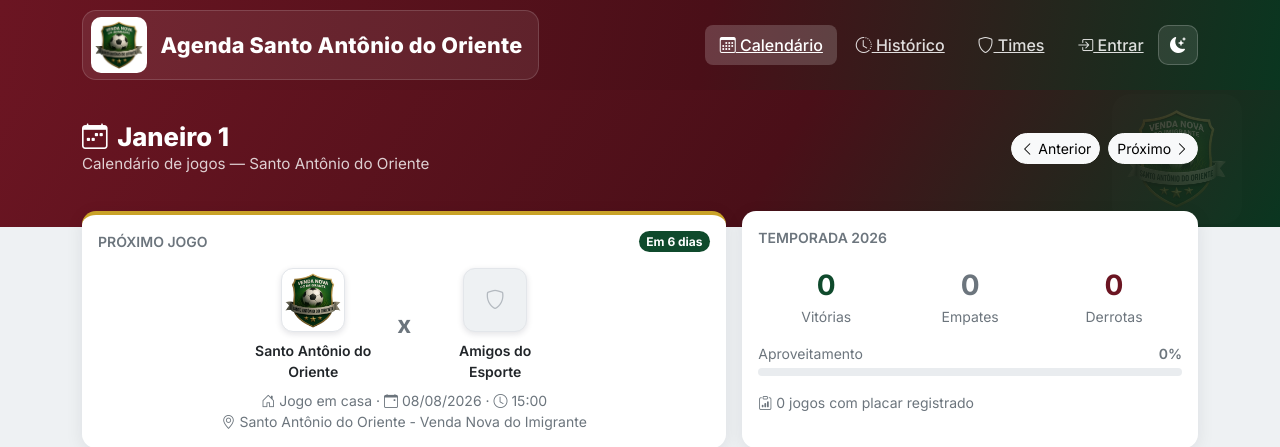
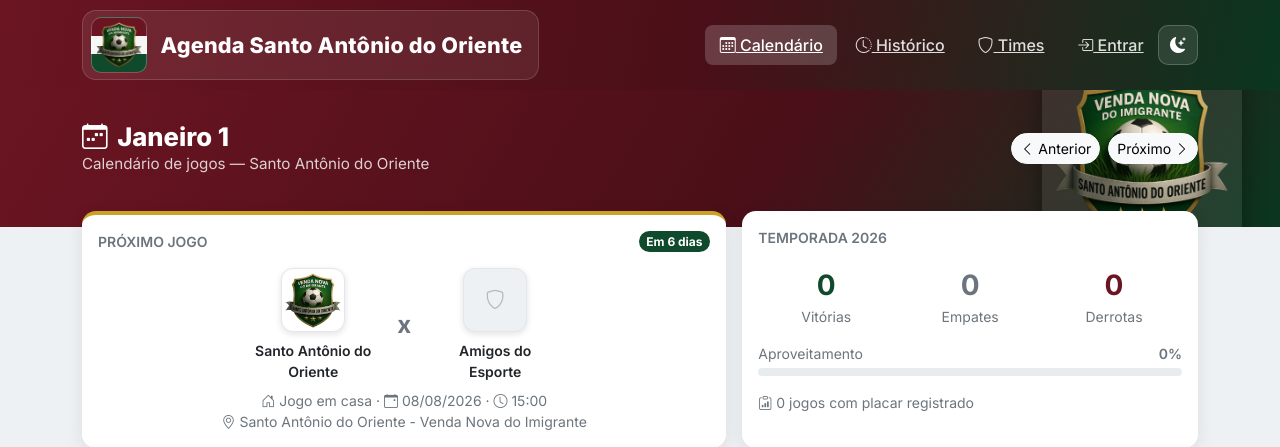
Before and after one commit to leomodolosa-boop/santo-antonio-agenda, a Flask app: page /calendario/1/1 in a window 1280 px wide. Shown: the top 447 px of the page. Run offline with Flask 3, Linux system fonts and the light colour scheme; data comes from the database, SQL or seed files in the repository; data that the repository does not hold is empty.

Commit message:
Ajusta escudo na navbar e no hero
Logo pequeno da navbar ganha fundo tricolor (grená/branco/verde) igual
ao restante da marca, em vez de fundo branco liso. O escudo grande no
canto do hero deixa de ser uma marca d'água apagada e passa a aparecer
nítido, maior e com sombra, como elemento visual de destaque.

```diff
--- a/templates/base.html
+++ b/templates/base.html
@@ -71,7 +71,14 @@
     }
     .navbar-brand img {
       height: 56px; width: 56px; object-fit: contain; flex-shrink: 0;
-      border-radius: 10px; background: #fff; padding: 4px;
+      border-radius: 10px; padding: 4px;
+      background: linear-gradient(
+        to bottom,
+        var(--sao-grena) 0%, var(--sao-grena) 33%,
+        #f6f6f4 33%, #f6f6f4 66%,
+        var(--sao-verde) 66%, var(--sao-verde) 100%
+      );
+      border: 1px solid rgba(255,255,255,.25);
     }
     @media (max-width: 576px) {
       .navbar-brand {
@@ -115,17 +122,18 @@
       top: 50%;
       right: 3%;
       transform: translateY(-50%);
-      width: 130px;
-      height: 130px;
-      max-width: 20vw;
-      max-height: 130px;
-      border-radius: 18px;
-      background-color: rgba(255,255,255,.06);
+      width: 200px;
+      height: 200px;
+      max-width: 34vw;
+      max-height: 200px;
+      border-radius: 20px;
+      background-color: rgba(255,255,255,.08);
+      box-shadow: 0 8px 24px rgba(0,0,0,.35);
       background-image: url('{{ url_for("static", filename="escudos/" ~ escudo_fixo) }}');
-      background-size: 78%;
+      background-size: 88%;
       background-repeat: no-repeat;
       background-position: center;
-      opacity: .18;
+      opacity: 1;
       pointer-events: none;
     }
     {% endif %}
```
